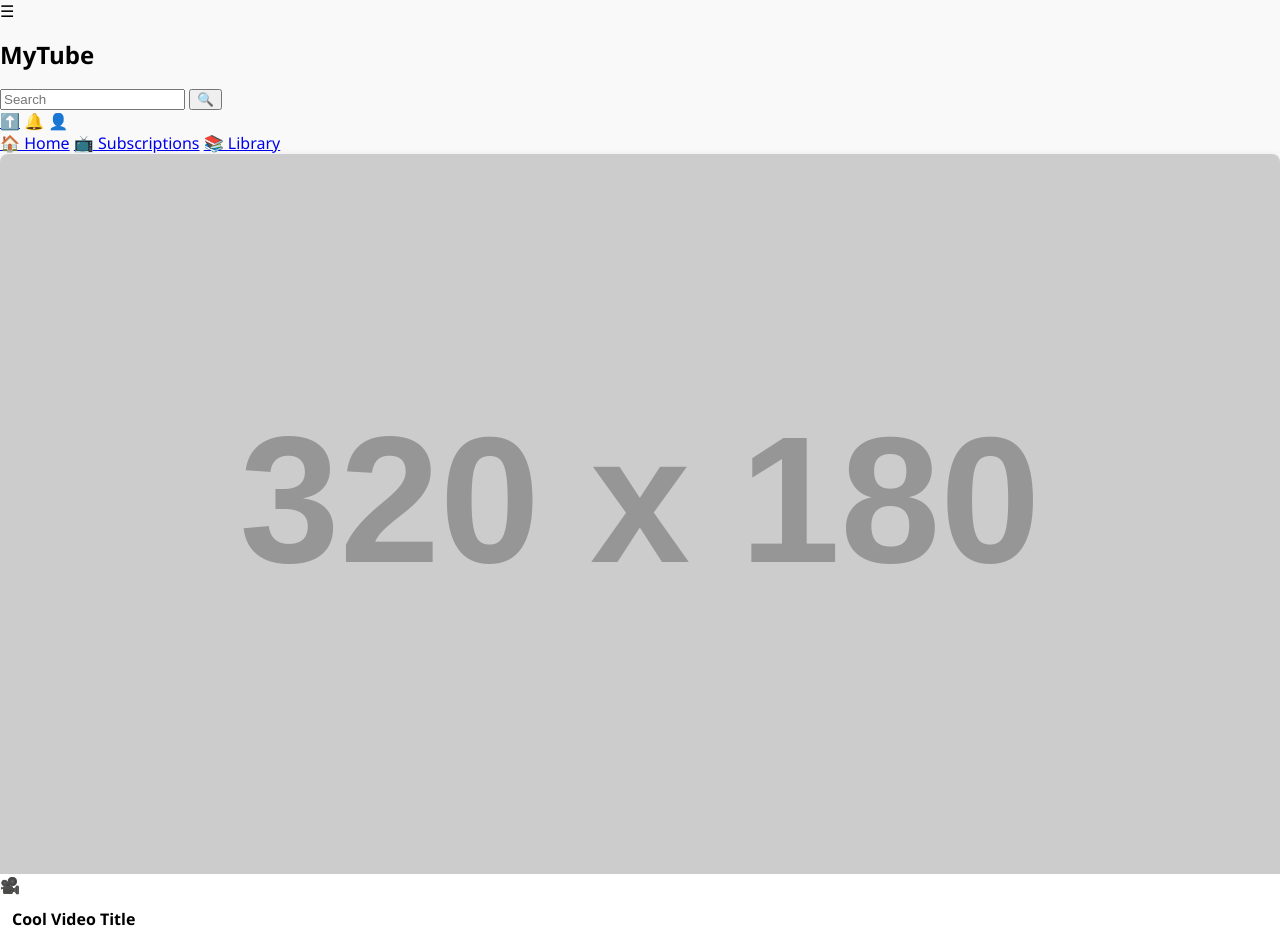
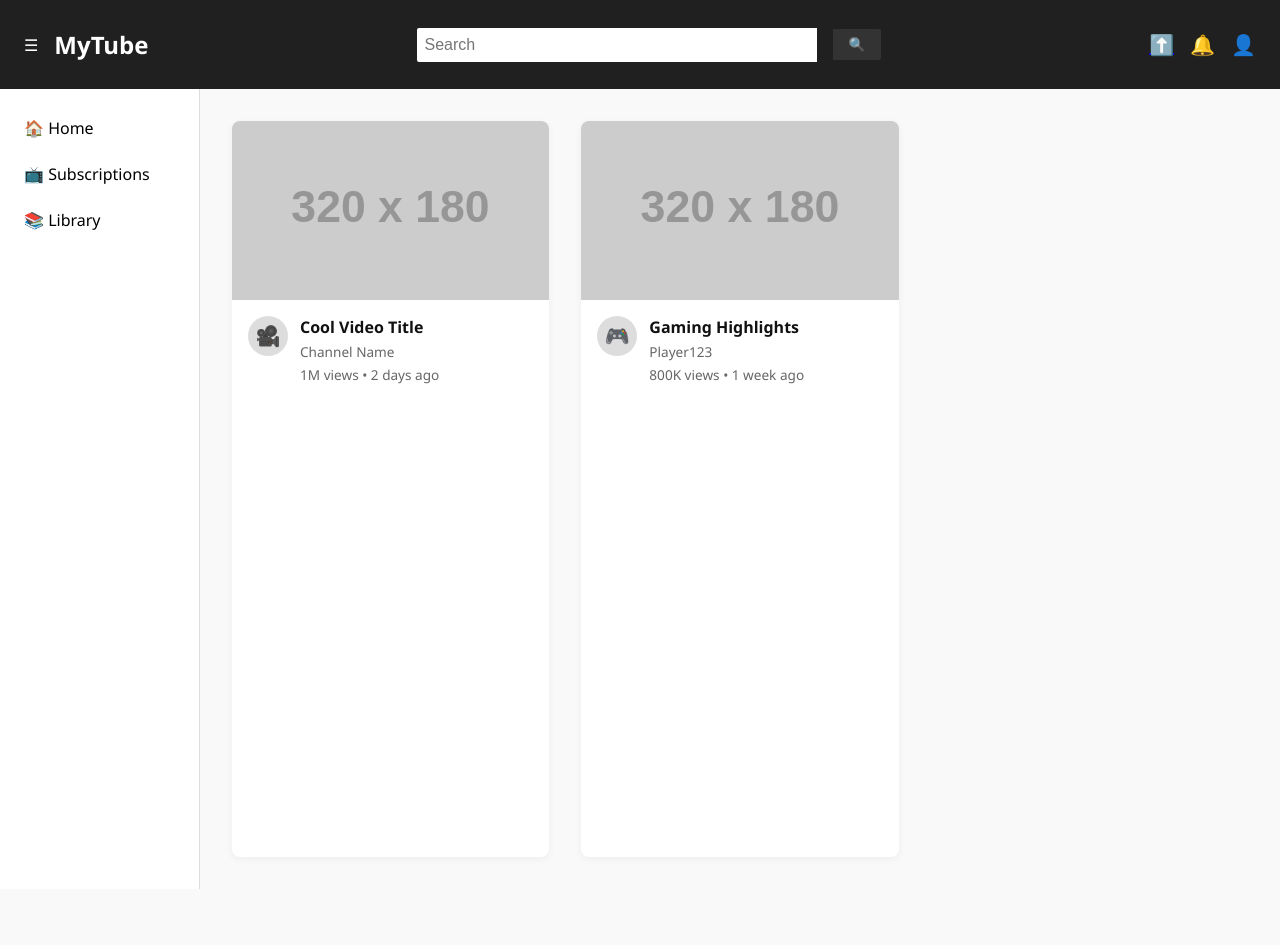
Before and after one commit to Noaho600/youtube-clone, a plain HTML site: page index.html in a window 1280 px wide. Shown: the top 945 px of the page. After the commit the page ends 889 px from the top, so only its background shows below. Drawn offline with Linux system fonts and the light colour scheme; placeholder pictures from the web are drawn by us.

Commit message:
Update style.css

```diff
--- a/style.css
+++ b/style.css
@@ -1,50 +1,97 @@
+* {
+  box-sizing: border-box;
+}
+
 body {
   margin: 0;
-  font-family: 'Segoe UI', sans-serif;
-  background-color: #f9f9f9;
+  font-family: "Segoe UI", sans-serif;
+  background: #f9f9f9;
 }
 
-.site-header {
+.yt-header {
   display: flex;
   justify-content: space-between;
   align-items: center;
   background: #202020;
   color: white;
-  padding: 1rem 2rem;
+  padding: 0.75rem 1.5rem;
+  position: sticky;
+  top: 0;
+  z-index: 1000;
+}
+
+.left, .center, .right {
+  display: flex;
+  align-items: center;
+  gap: 1rem;
 }
 
 .logo {
   font-size: 1.5rem;
+  font-weight: bold;
 }
 
-.search-bar {
-  width: 40%;
+.search {
+  width: 400px;
   padding: 0.5rem;
+  border-radius: 2px 0 0 2px;
+  border: none;
   font-size: 1rem;
-  border-radius: 5px;
-  border: none;
 }
 
-.upload-btn {
-  background-color: #ff0000;
+.search-btn {
   padding: 0.5rem 1rem;
+  border: none;
+  background: #333;
   color: white;
-  text-decoration: none;
-  border-radius: 4px;
+  cursor: pointer;
+  border-radius: 0 2px 2px 0;
 }
 
-.video-grid {
+.upload-icon, .notif-icon, .user-icon {
+  font-size: 1.25rem;
+  cursor: pointer;
+}
+
+.yt-container {
+  display: flex;
+}
+
+.sidebar {
+  width: 200px;
+  background: #ffffff;
+  padding: 1rem 0;
+  border-right: 1px solid #ddd;
+  height: 100vh;
+  position: sticky;
+  top: 60px;
+}
+
+.sidebar a {
+  display: block;
+  padding: 0.75rem 1.5rem;
+  color: black;
+  text-decoration: none;
+  font-weight: 500;
+}
+
+.sidebar a:hover {
+  background: #f0f0f0;
+}
+
+.video-feed {
+  flex-grow: 1;
+  padding: 2rem;
   display: grid;
-  grid-template-columns: repeat(auto-fill, minmax(280px, 1fr));
-  gap: 1rem;
-  padding: 2rem;
+  grid-template-columns: repeat(auto-fill, minmax(300px, 1fr));
+  gap: 2rem;
 }
 
 .video-card {
   background: white;
   border-radius: 8px;
   overflow: hidden;
-  box-shadow: 0 2px 8px rgba(0,0,0,0.1);
+  box-shadow: 0 2px 8px rgba(0,0,0,0.05);
   transition: transform 0.2s;
 }
 
@@ -54,12 +101,34 @@ body {
 
 .video-card img {
   width: 100%;
-  height: auto;
   display: block;
 }
 
-.video-card h3 {
+.video-info {
+  display: flex;
+  padding: 1rem;
+  gap: 0.75rem;
+}
+
+.avatar {
+  width: 40px;
+  height: 40px;
+  background: #ddd;
+  border-radius: 50%;
+  display: flex;
+  align-items: center;
+  justify-content: center;
+  font-size: 1.25rem;
+}
+
+.meta h3 {
   margin: 0;
-  padding: 0.75rem;
   font-size: 1rem;
+  color: #111;
 }
+
+.meta p {
+  margin: 0.25rem 0;
+  font-size: 0.85rem;
+  color: #666;
+}
```
